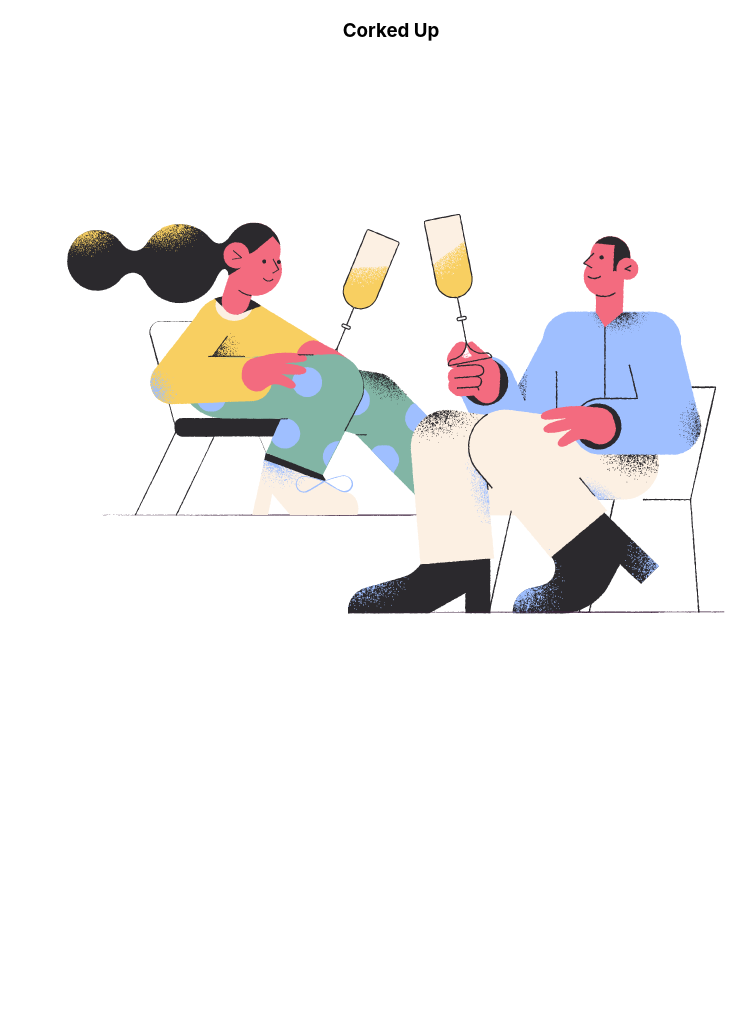
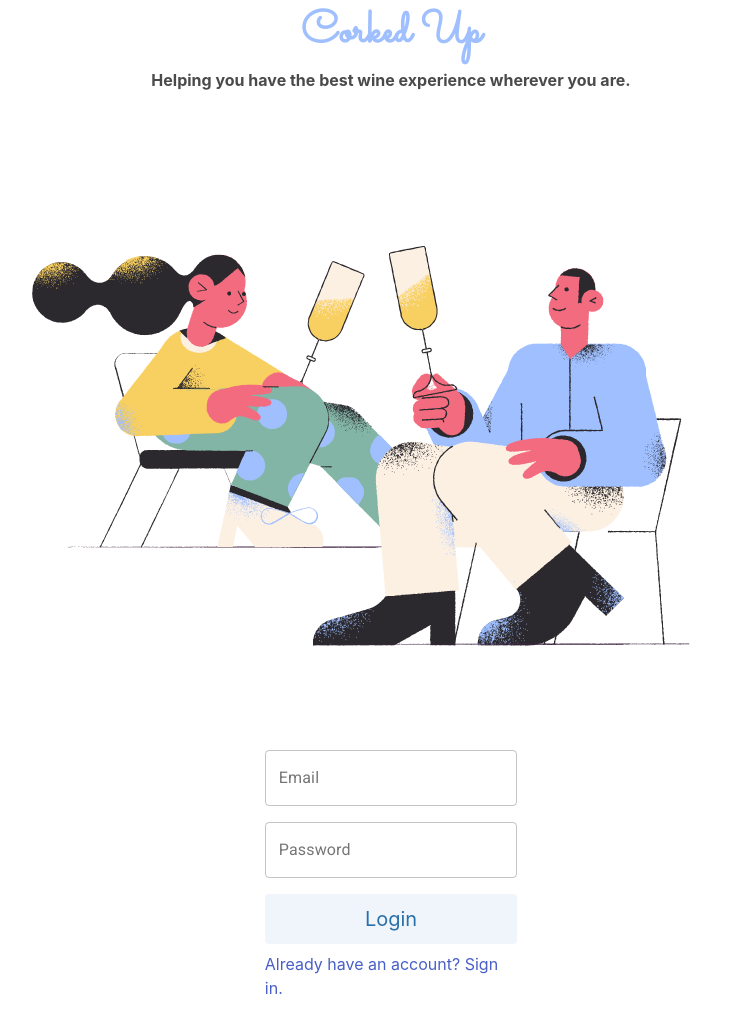
Before and after one commit to kylelong/corkedup, a React (Create React App) app: page / in a window 1280 px wide. Shown: the top 1032 px of the page, without its empty margins (249-1005 px from the left). Before the commit the page ends 800 px from the top, so only its background shows below. Built offline with nearby package versions, Linux system fonts and the light colour scheme.

Commit message:
Updated styling

```diff
--- a/package.json
+++ b/package.json
@@ -3,6 +3,7 @@
   "version": "0.1.0",
   "private": true,
   "dependencies": {
+    "@material-ui/core": "^4.11.3",
     "@testing-library/jest-dom": "^5.11.9",
     "@testing-library/react": "^11.2.5",
     "@testing-library/user-event": "^12.7.1",
--- a/public/index.html
+++ b/public/index.html
@@ -3,6 +3,13 @@
   <head>
     <meta charset="utf-8" />
     <link rel="icon" href="%PUBLIC_URL%/favicon.ico" />
+    <link rel="preconnect" href="https://fonts.gstatic.com">
+    <link href="https://fonts.googleapis.com/css2?family=Dancing+Script:wght@400;700&family=Pacifico&family=Sacramento&display=swap" rel="stylesheet">
+    <link rel="stylesheet" href="https://fonts.googleapis.com/css?family=Roboto:300,400,500,700&display=swap" />
+    <!-- Icons to support Material Design -->
+    <link rel="stylesheet" href="https://fonts.googleapis.com/icon?family=Material+Icons" />
+    <link rel="stylesheet" href="https://cdn.jsdelivr.net/npm/bulma@0.9.1/css/bulma.min.css">
+
     <meta name="viewport" content="width=device-width, initial-scale=1" />
     <meta name="theme-color" content="#000000" />
     <meta
--- a/src/App.css
+++ b/src/App.css
@@ -1,17 +1,72 @@
+.main{
+  display: flex;
+  align-items: flex-end;
+  flex-direction: column-reverse;
+}
 .container{
   display: flex;
   justify-content: center;
   align-items: center;
   flex-direction: column;
+  margin-top: -290px;
 }
 #wineParty{
   max-width: 100%;
 }
-h3{
+#slogan{
+  font-weight: bold;
+}
+
+#name{
+  font-size: 75px;
+  /* font-family: 'Dancing Script', cursive; */
+  /* font-family: 'Pacifico', cursive; */
+  font-family: 'Sacramento', cursive;
+  /* font-family: "Helvetica Neue", Arial, sans-serif; */
+  color: #9fbfff;
+  z-index: 1000;
+  padding: 0; margin: 0;
+  font-weight: bold;
+}
+/* Login Form */
+#loginForm{
   display: flex;
+  flex-direction: column;
+  align-self: flex-end;
+  /* justify-content: space-around; */
+  margin: 50px;
+  z-index: 1000;
+  /* justify-content:flex-end; */
+
 }
-@media screen and (max-width: 768px) {
+@media screen and (max-width: 1300px) {
+  .container{
+    margin: 0;
+    display: flex;
+    flex-direction: column;
+    align-self: center;
+  }
   #wineParty{
     margin-right: 70px;
   }
+  #name{
+    font-size: 45px;
+  }
+  .main{
+    display: flex;
+    align-items: flex-end;
+    flex-direction: column;
+  }
+  #loginForm{
+    display: flex;
+    flex-direction: column;
+    align-self: center;
+    /* justify-content: space-around; */
+    margin: 50px;
+    /* justify-content:flex-end; */
+
+  }
  }
+ @media screen and (min-width: 768px) {
+
+ }
--- a/src/App.js
+++ b/src/App.js
@@ -1,11 +1,17 @@
 import wineParty from './wine_party.png';
 import './App.css';
+import './components/LoginForm';
+import LoginForm from './components/LoginForm';
 
 function App() {
   return (
-    <div className="container">
-      <h3>Corked Up</h3>
-       <img id="wineParty" src={wineParty} alt="wine party image"/>
+    <div className="main">
+          <div className="container">
+            <h3 id="name">Corked Up</h3>
+            <p id="slogan">Helping you have the best wine experience wherever you are.</p>
+            <img id="wineParty" src={wineParty} alt="wine party image"/>
+          </div>
+          <LoginForm />
     </div>
   );
 }
--- /dev/null
+++ b/src/components/LoginForm.js
@@ -0,0 +1,27 @@
+import React from 'react';
+import { makeStyles } from '@material-ui/core/styles';
+import TextField from '@material-ui/core/TextField';
+
+const useStyles = makeStyles((theme) => ({
+  root: {
+    '& > *': {
+      margin: theme.spacing(1),
+      width: '25ch',
+    },
+  },
+}));
+
+export default function LoginForm() {
+  const classes = useStyles();
+
+  return (
+    <form className={classes.root} noValidate autoComplete="off" id="loginForm">
+      <TextField id="outlined-basic" label="Email" variant="outlined" />
+      <TextField id="outlined-basic" label="Password" variant="outlined" />
+      <div class="buttons">
+        <button class="button is-info is-light is-medium is-fullwidth">Login</button>
+        <a href="">Already have an account? Sign in.</a>
+      </div>
+    </form>
+  );
+}
```
Also changed, not shown: 1 other file (tests, documents, lock files or other folders).
